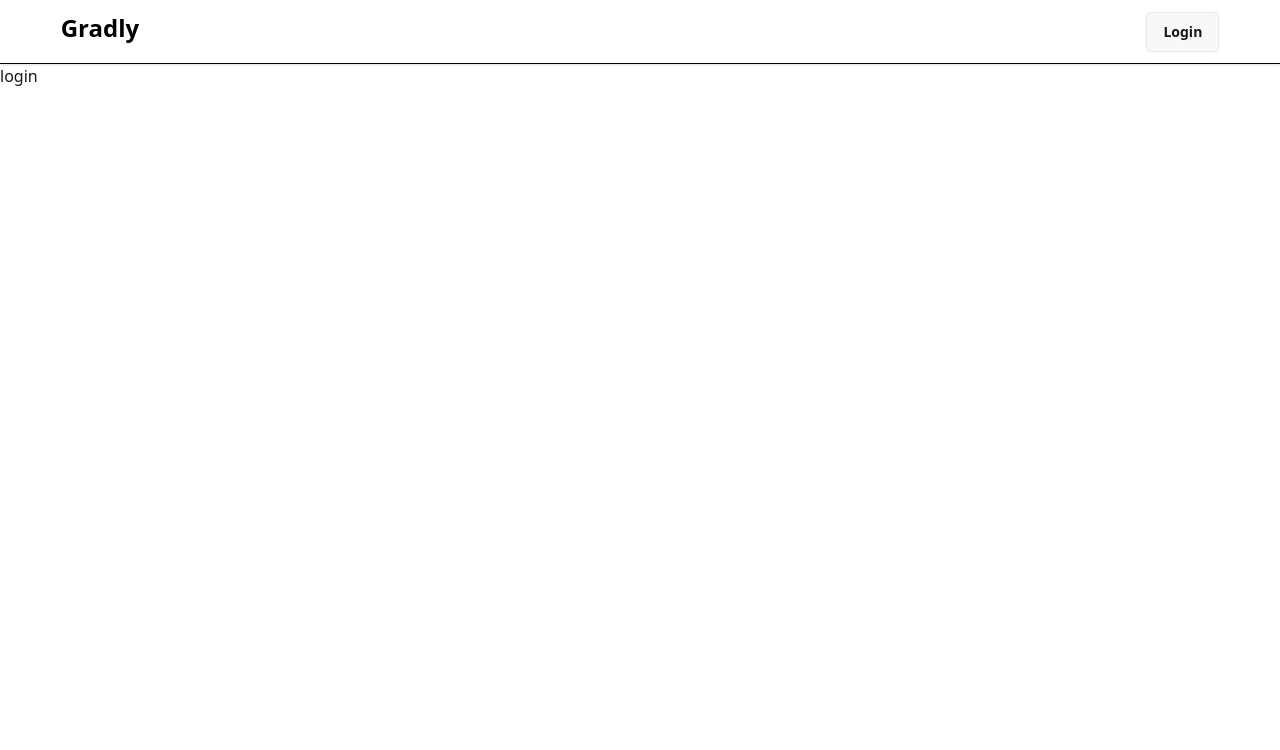
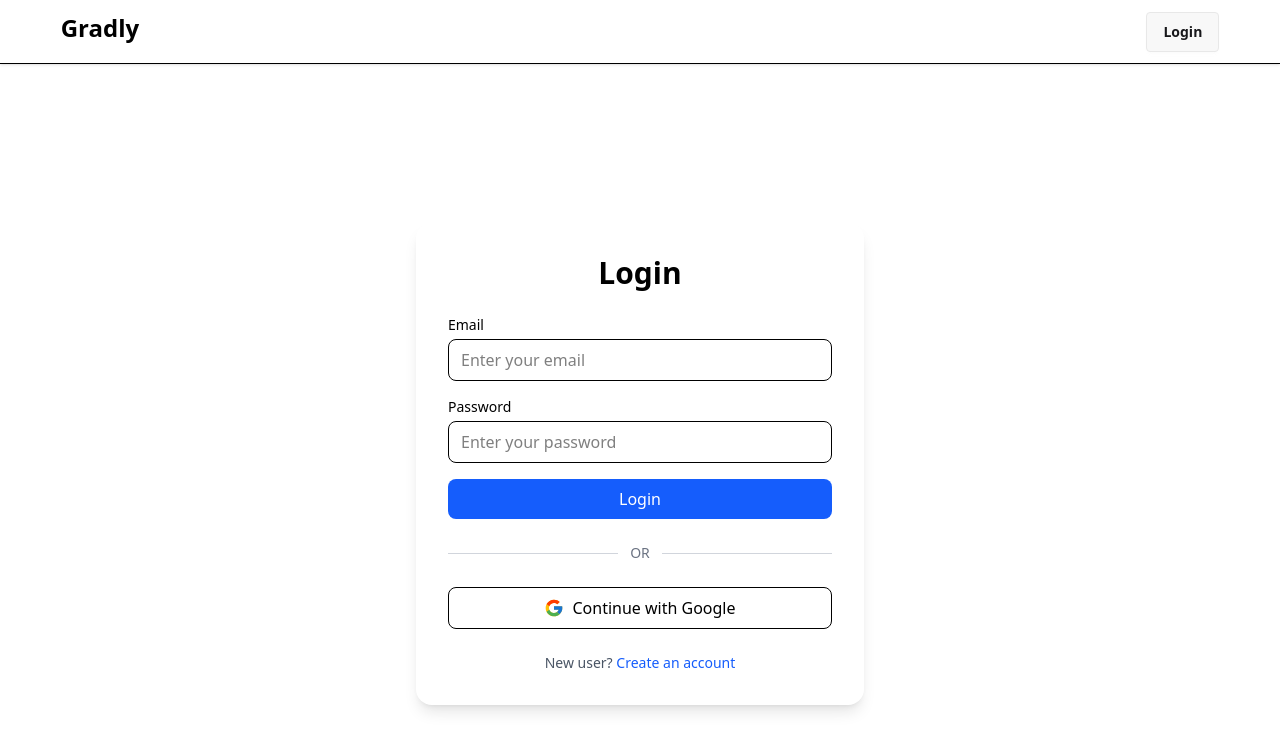
Before and after one commit to mahatab6/Gradly, a React (Vite) app: page /login in a window 1280 px wide. Shown: the top 750 px of the page. Built offline with nearby package versions, Linux system fonts and the light colour scheme.

Commit message:
login page make

```diff
--- a/package.json
+++ b/package.json
@@ -13,6 +13,8 @@
     "@tailwindcss/vite": "^4.1.12",
     "react": "^19.1.1",
     "react-dom": "^19.1.1",
+    "react-hook-form": "^7.62.0",
+    "react-icons": "^5.5.0",
     "react-router": "^7.8.2",
     "tailwindcss": "^4.1.12"
   },
--- a/src/pages/authpages/Login.jsx
+++ b/src/pages/authpages/Login.jsx
@@ -1,7 +1,92 @@
-import React from 'react'
+import React from "react";
+import { useForm } from "react-hook-form";
+import { FcGoogle } from "react-icons/fc";
+import { Link } from "react-router";
 
 export default function Login() {
+  const {
+    register,
+    handleSubmit,
+    formState: { errors },
+  } = useForm();
+
+  const onSubmit = (data) => {
+    console.log("Login Data:", data);
+  };
+
+  const handleGoogleLogin = () => {
+    console.log("Google login clicked");
+    // your google auth logic here
+  };
+
   return (
-    <div>login</div>
-  )
+    <div className="min-h-screen bg-white flex items-center justify-center px-4">
+      <div className="w-full max-w-md shadow-lg rounded-2xl p-8">
+        <h1 className="text-3xl font-bold text-center mb-6 text-black">Login</h1>
+
+        {/* Form */}
+        <form onSubmit={handleSubmit(onSubmit)} className="space-y-4">
+          {/* Email */}
+          <div>
+            <label className="block text-black text-sm font-medium mb-1">Email</label>
+            <input
+              type="email"
+              {...register("email", { required: "Email is required" })}
+              className="w-full border rounded-lg px-3 py-2 border-black text-black"
+              placeholder="Enter your email"
+            />
+            {errors.email && (
+              <p className="text-red-500 text-sm">{errors.email.message}</p>
+            )}
+          </div>
+
+          {/* Password */}
+          <div>
+            <label className="block text-sm font-medium mb-1 text-black">Password</label>
+            <input
+              type="password"
+              {...register("password", { required: "Password is required" })}
+              className="w-full border rounded-lg px-3 py-2 border-black text-black"
+              placeholder="Enter your password"
+            />
+            {errors.password && (
+              <p className="text-red-500 text-sm">{errors.password.message}</p>
+            )}
+          </div>
+
+          {/* Submit Button */}
+          <button
+            type="submit"
+            className="w-full bg-blue-600 text-white py-2 rounded-lg hover:bg-blue-700 transition hover:cursor-pointer"
+          >
+            Login
+          </button>
+        </form>
+
+        {/* Divider */}
+        <div className="my-6 flex items-center">
+          <hr className="flex-1 border-gray-300" />
+          <span className="px-3 text-gray-500 text-sm">OR</span>
+          <hr className="flex-1 border-gray-300" />
+        </div>
+
+        {/* Google Button */}
+        <button
+          onClick={handleGoogleLogin}
+          className="w-full flex items-center justify-center border rounded-lg py-2 hover:bg-gray-100 transition text-black hover:cursor-pointer"
+        >
+          <FcGoogle className="text-xl mr-2" />
+          Continue with Google
+        </button>
+
+        {/* Register Link */}
+        <p className="text-center text-sm text-gray-600 mt-6">
+          New user?{" "}
+          <Link to="/register" className="text-blue-600 hover:underline">
+            Create an account
+          </Link>
+        </p>
+      </div>
+    </div>
+  );
 }
```
Also changed, not shown: 1 other file (tests, documents, lock files or other folders).
